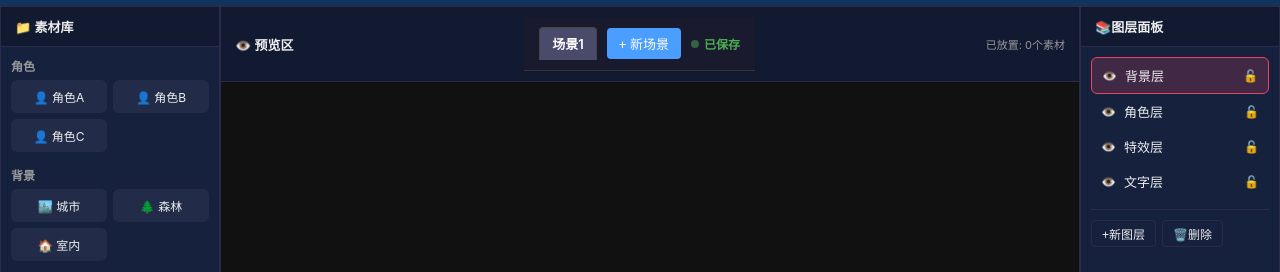
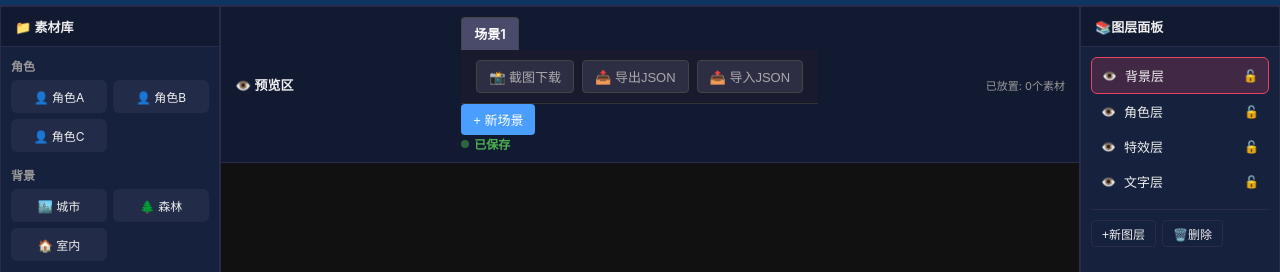
Before and after one commit to zhizhi200271/dingtalk-bot, a plain HTML site: page index.html in a window 1280 px wide. Shown: the part 44-316 px from the top of the page. Drawn offline with nearby package versions, Linux system fonts and the light colour scheme.

Commit message:
DEV-004:M17环节4-导出功能·截图PNG+JSON导出导入·html2canvas

```diff
--- a/css/style.css
+++ b/css/style.css
@@ -1,5 +1,5 @@
 /* 场景管理栏样式 */
-.scene-manager {
+-.scene-manager {
     display: flex;
     align-items: center;
     padding: 10px 15px;
@@ -461,3 +461,31 @@ body {
 .layer-item.dynamic {
   border-left: 3px solid var(--accent);
 }
+
+
+/* 导出工具栏样式 */
+.export-toolbar {
+    display: flex;
+    gap: 8px;
+    padding: 10px 15px;
+    background: #1a1a2e;
+    border-bottom: 1px solid #333;
+    align-items: center;
+}
+
+.btn-export {
+    padding: 6px 12px;
+    background: #2d2d44;
+    border: 1px solid #444;
+    border-radius: 4px;
+    color: #aaa;
+    cursor: pointer;
+    font-size: 13px;
+    transition: all 0.2s;
+}
+
+.btn-export:hover {
+    background: #3d3d5c;
+    color: #fff;
+    border-color: #666;
+}
--- a/index.html
+++ b/index.html
@@ -5,6 +5,8 @@
     <meta name="viewport" content="width=device-width, initial-scale=1.0">
     <title>动态漫制作系统·HoloLake</title>
     <link rel="stylesheet" href="css/style.css">
+<script src="https://cdnjs.cloudflare.com/ajax/libs/html2canvas/1.4.1/html2canvas.min.js"></script>
+
 </head>
 <body>
     <header class="app-header">
@@ -57,6 +59,18 @@
                 <div class="scene-tabs" id="sceneTabs">
                     <!-- 场景Tab会动态生成 -->
                 </div>
+        <!-- 导出工具栏 -->
+        <div id="export-toolbar" class="export-toolbar">
+            <button onclick="exportAsImage()" class="btn-export" title="将当前场景保存为PNG图片">
+                📸 截图下载
+            </button>
+            <button onclick="exportAsJSON()" class="btn-export" title="导出所有场景数据">
+                📥 导出JSON
+            </button>
+            <button onclick="importFromJSON()" class="btn-export" title="从JSON文件导入场景数据">
+                📤 导入JSON
+            </button>
+        </div>
                 <button class="btn-add-scene" id="addSceneBtn">+ 新场景</button>
                 <div class="save-indicator" id="saveIndicator">
                     <span class="save-dot"></span>
--- a/js/app.js
+++ b/js/app.js
@@ -429,3 +429,145 @@ function initEventListeners() {
 
 // ==================== 启动应用 ====================
 document.addEventListener('DOMContentLoaded', init);
+
+
+// ==================== 导出功能 ====================
+
+/**
+ * 截图下载 - 将当前场景保存为PNG图片
+ */
+function exportAsImage() {
+    const previewArea = document.getElementById('drop-zone');
+    if (!previewArea) {
+        alert('❌ 找不到画布区域');
+        return;
+    }
+
+    // 使用 html2canvas 捕获画布
+    html2canvas(previewArea, {
+        backgroundColor: '#1a1a2e',
+        scale: 2 // 高清截图
+    }).then(canvas => {
+        // 转换为 PNG 并下载
+        const link = document.createElement('a');
+        const sceneName = getCurrentSceneName() || '场景';
+        const timestamp = new Date().toISOString().slice(0, 19).replace(/:/g, '-');
+        link.download = `comic-${sceneName}-${timestamp}.png`;
+        link.href = canvas.toDataURL('image/png');
+        link.click();
+
+        showToast('📸 截图已保存！');
+    }).catch(err => {
+        console.error('截图失败:', err);
+        alert('❌ 截图失败，请重试');
+    });
+}
+
+/**
+ * 导出 JSON - 导出所有场景数据
+ */
+function exportAsJSON() {
+    const data = {
+        scenes: scenes,
+        exportTime: new Date().toISOString(),
+        version: '1.0'
+    };
+
+    const jsonStr = JSON.stringify(data, null, 2);
+    const blob = new Blob([jsonStr], { type: 'application/json' });
+    const link = document.createElement('a');
+    const timestamp = new Date().toISOString().slice(0, 19).replace(/:/g, '-');
+
+    link.download = `dynamic-comic-data-${timestamp}.json`;
+    link.href = URL.createObjectURL(blob);
+    link.click();
+
+    showToast('📥 数据已导出！');
+}
+
+/**
+ * 导入 JSON - 从文件恢复场景数据
+ */
+function importFromJSON() {
+    const input = document.createElement('input');
+    input.type = 'file';
+    input.accept = '.json';
+
+    input.onchange = function(e) {
+        const file = e.target.files[0];
+        if (!file) return;
+
+        const reader = new FileReader();
+
+        reader.onload = function(event) {
+            try {
+                const data = JSON.parse(event.target.result);
+
+                // 验证数据结构
+                if (!data.scenes || !Array.isArray(data.scenes)) {
+                    throw new Error('文件格式不正确');
+                }
+
+                // 确认覆盖
+                if (!confirm('导入将覆盖当前所有数据，确定吗？')) {
+                    return;
+                }
+
+                // 恢复数据
+                scenes = data.scenes;
+                saveToLocalStorage();
+                renderSceneTabs();
+                loadScene(scenes[0]?.id || 0);
+
+                showToast('📤 数据已导入！');
+
+            } catch (err) {
+                console.error('导入失败:', err);
+                alert('❌ 文件格式不正确');
+            }
+        };
+
+        reader.readAsText(file);
+    };
+
+    input.click();
+}
+
+/**
+ * 获取当前场景名称
+ */
+function getCurrentSceneName() {
+    const scene = scenes.find(s => s.id === currentSceneId);
+    return scene ? scene.name : '';
+}
+
+/**
+ * 显示提示消息
+ */
+function showToast(message) {
+    // 创建提示元素
+    const toast = document.createElement('div');
+    toast.textContent = message;
+    toast.style.cssText = `
+        position: fixed;
+        top: 20px;
+        right: 20px;
+        background: #2d2d44;
+        color: #fff;
+        padding: 12px 20px;
+        border-radius: 8px;
+        border: 1px solid #444;
+        z-index: 9999;
+        font-size: 14px;
+        animation: fadeIn 0.3s ease;
+    `;
+
+    document.body.appendChild(toast);
+
+    // 3秒后自动消失
+    setTimeout(() => {
+        toast.style.opacity = '0';
+        toast.style.transition = 'opacity 0.3s';
+        setTimeout(() => toast.remove(), 300);
+    }, 3000);
+}
```
